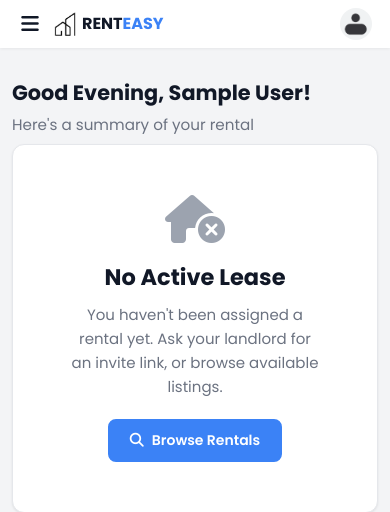
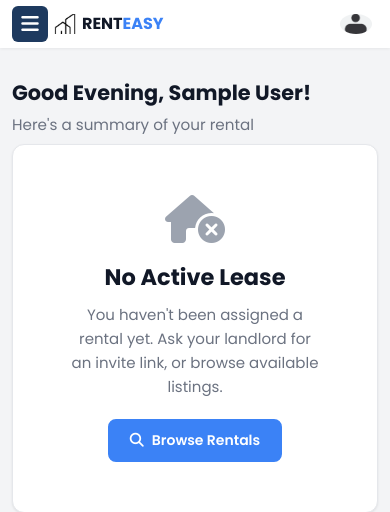
Before and after one commit to EllyKurgat/RentEasy, a Django app: page /userdash/ in a window 390 px wide. Shown: the top 512 px of the page. Run offline with Django 5.2, Linux system fonts and the light colour scheme; the visitor is signed in with stand-in values (Sample User, id 1); data comes from the database, SQL or seed files in the repository; data that the repository does not hold is empty; some libraries are stand-ins or nearby versions.

Commit message:
Dark blue hamburger on landing and dashboard

```diff
--- a/frontend_views/static/css/style.css
+++ b/frontend_views/static/css/style.css
@@ -1018,7 +1018,7 @@ input[type=submit]:hover {
     display: flex !important; order: 2; align-items: center; justify-content: center;
     min-width: 36px; min-height: 36px;
     color: #fff !important; font-size: 22px; cursor: pointer; flex-shrink: 0;
-    background: #3B82F6 !important; border-radius: 6px !important;
+    background: #1e3a5f !important; border-radius: 6px !important;
     padding: 6px !important;
   }
   .userbox2 {
@@ -1042,6 +1042,20 @@ input[type=submit]:hover {
     color: #fff !important;
     flex-shrink: 0;
   }
+
+  /* Dashboard navbar hamburger */
+  .navbar { padding: 6px 12px !important; height: auto !important; }
+  #icon {
+    display: flex !important;
+    background: #1e3a5f !important;
+    color: #fff !important;
+    border-radius: 6px !important;
+    padding: 6px !important;
+    min-width: 36px; min-height: 36px;
+  }
+  .navbar img { height: 20px !important; }
+  .logoss { font-size: 1rem !important; }
+  .welcuser { display: none !important; }
 }
 
 @media (max-width: 480px) {
```
